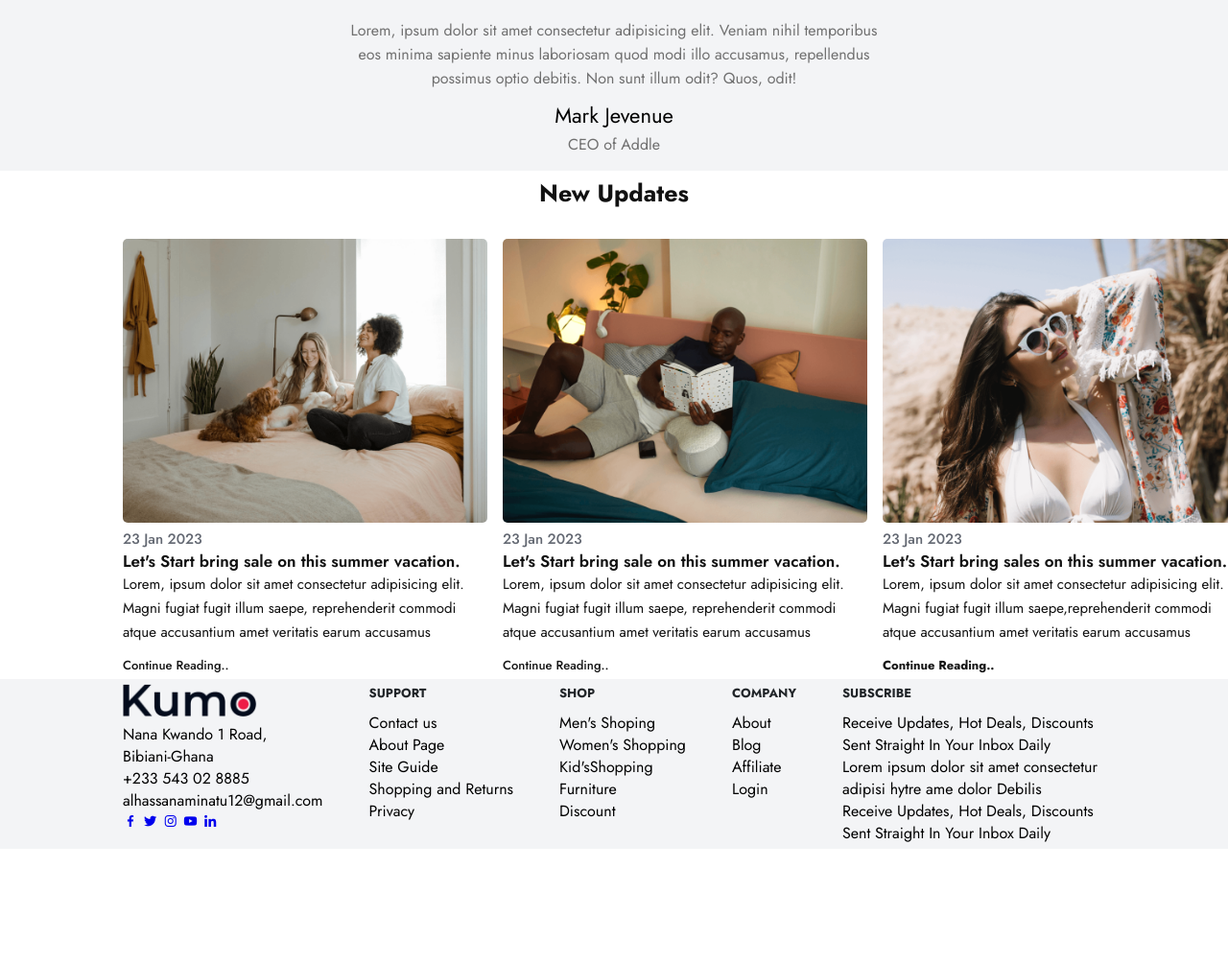
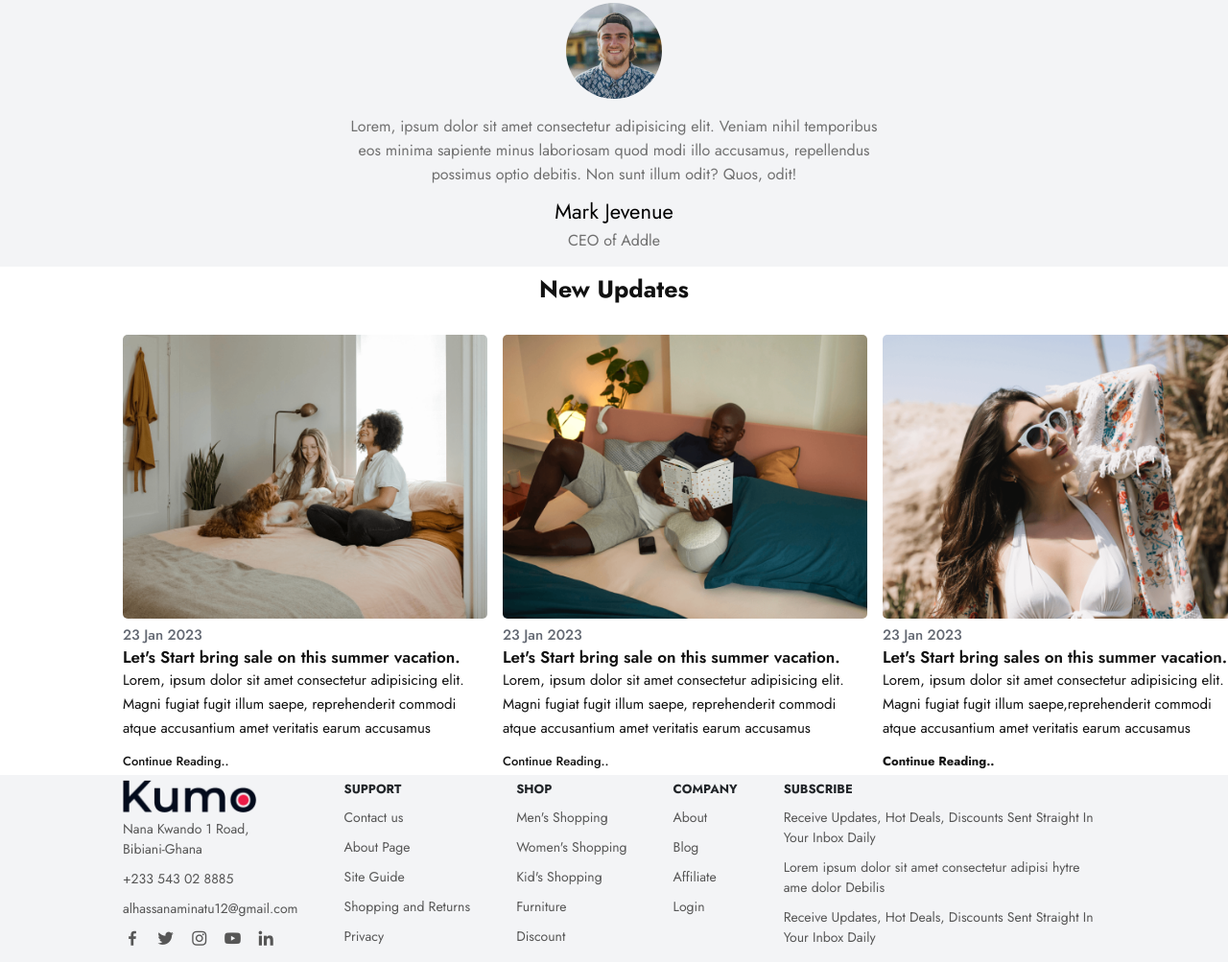
Before and after one commit to amminash/Ecommerce-Website-master, a plain HTML site: page index.html in a window 1280 px wide. Shown: the part 1717-2720 px from the top of the page at 96% size. Before the commit the page ends 2602 px from the top, so only its background shows below. Drawn offline with nearby package versions, Linux system fonts and the light colour scheme.

Commit message:
additions

```diff
--- a/index.html
+++ b/index.html
@@ -337,9 +337,9 @@
 
           <div class="third-info">
             <h4>Shop</h4>
-            <p>Men's Shoping</p>
+            <p>Men's Shopping</p>
             <p>Women's Shopping</p>
-            <p>Kid'sShopping</p>
+            <p>Kid's Shopping</p>
             <p>Furniture</p>
             <p>Discount</p>
           </div>
@@ -358,7 +358,7 @@
             <p>Receive Updates, Hot Deals, Discounts Sent Straight In Your Inbox Daily</p>
           </div>
 
-        </div>
+       </div>
 
     </section>
 
--- a/style.css
+++ b/style.css
@@ -334,3 +334,24 @@ header.sticky{
     text-transform: uppercase;
     margin-bottom: 10px;
 }
+
+.contact-info p{
+    color: #565656;
+    font-size: 14px;
+    font-weight: 400;
+    line-height: 1.5;
+    margin-bottom: 10px;
+    cursor: pointer;
+    transition: all .42s;
+}
+
+.contact-info p:hover{
+    color: #ee1c47;
+}
+
+.social-icon i{
+    color: #565656;
+    margin-right: 10px;
+    font-size: 20px;
+    transition: all .42s;
+}
```
Also changed, not shown: images/Minash (1).jpg (deleted), images/team-1.jpg (added), 3 other files.
